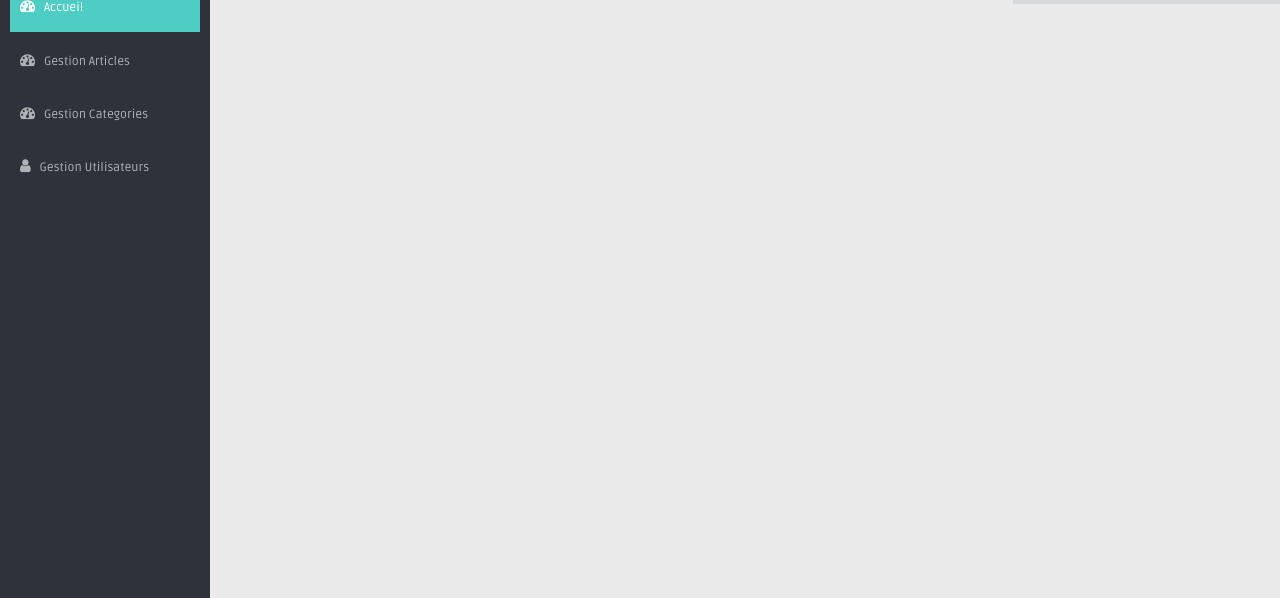
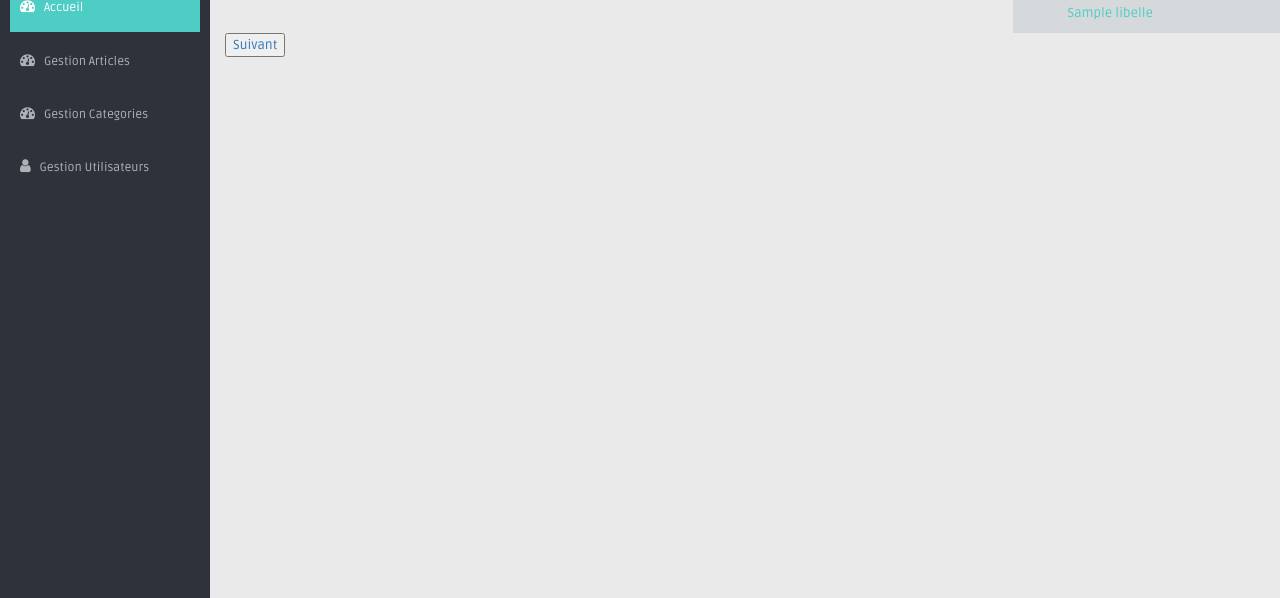
Before and after one commit to Mamie-Nene/SenArticle221, a PHP site: template views/accueilAdmin.php in a window 1280 px wide. Shown: the part 202-800 px from the top of the page. Run offline with PHP 8.4, Linux system fonts and the light colour scheme; the template is opened without the code that fills it: most values are stand-ins (such as "Sample title", 1, 10 or a date in 2020).

Commit message:
Update accueilAdmin.php

```diff
--- a/views/accueilAdmin.php
+++ b/views/accueilAdmin.php
@@ -38,19 +38,19 @@
                             </a>
                         </li>
                         <li class="sub">
-                            <a  href="gererArticles.php">
+                            <a   href="indexAdmin.php?action=gererarticles">
                             <i class="fa fa-dashboard"></i>
                             <span>Gestion Articles</span>
                             </a>
                         </li>
                         <li class="sub">
-                            <a  href="gererCategories.php">
+                            <a  href="indexAdmin.php?action=gerercategories">
                             <i class="fa fa-dashboard"></i>
                             <span>Gestion Categories</span>
                             </a>
                         </li>
                         <li class="sub">
-                            <a  href="gererUsers.php">
+                            <a  href="indexAdmin.php?action=gererusers">
                             <i class="fa fa-user"></i>
                             <span>Gestion Utilisateurs</span>
                             </a>
@@ -59,6 +59,7 @@
                     <!-- sidebar menu end-->
                 </div>
             </aside>
+
                      <section id="main-content">
                 <section class="wrapper">
                     <div class="text-center">
@@ -67,29 +68,33 @@
                     <div class="row">
                         <div class="col-lg-9 main-chart">
                             <?php
-                                $articles = Article::getAllArticle();
-                                foreach ($articles as $article)
+                                if(!empty($articles))
                                 {
-                                    //LE $PHP AVEC ECHO PEUT ETRE REMPLACER PAR <?=
-                                ?>
-                                    <h2> <a href="index.php?action=articles&id= <?= $article['id'] ?> " > <?= $article['titre'] ?> </a> </h2>
+                                    foreach ($articles as $article)
+                                    {
+                            ?>
+                                    <h2> <a href="indexAdmin.php?action=article&id= <?= $article['id'] ?> " > <?= $article['titre'] ?> </a> </h2>
                                     <p> <?= $article['contenu'];
+                                    }
                                 }
-                                ?>
+                            ?>
+                            <div class="pagination">
+                            <a href="indexAdmin.php?action=pagination"> <button type="button"> Suivant </button></a>
                         </div>
+                        </div>
+
                         <div class="col-lg-3 ds">
                             <div class="donut-main">
                             <h2>Catégories</h2>
                             <ul>
                             <?php
-
-                                $categories = Categorie::getAllCategory();
+                            if(!empty($categories)){
                                 foreach ($categories as $categorie)
                                 {
                             ?>
-                                <li><a href="<?= $categorie['id'] ?> " id="category"><?=$categorie['libelle'] ?> </a> </li>
+                                <li><a href="indexAdmin.php?action=categorie&id= <?= $categorie['id'] ?> " id="category"><?=$categorie['libelle'] ?> </a> </li>
                             <?php
-                                }
+                                } }
                             ?>
                             </ul>
                         </div>
```
